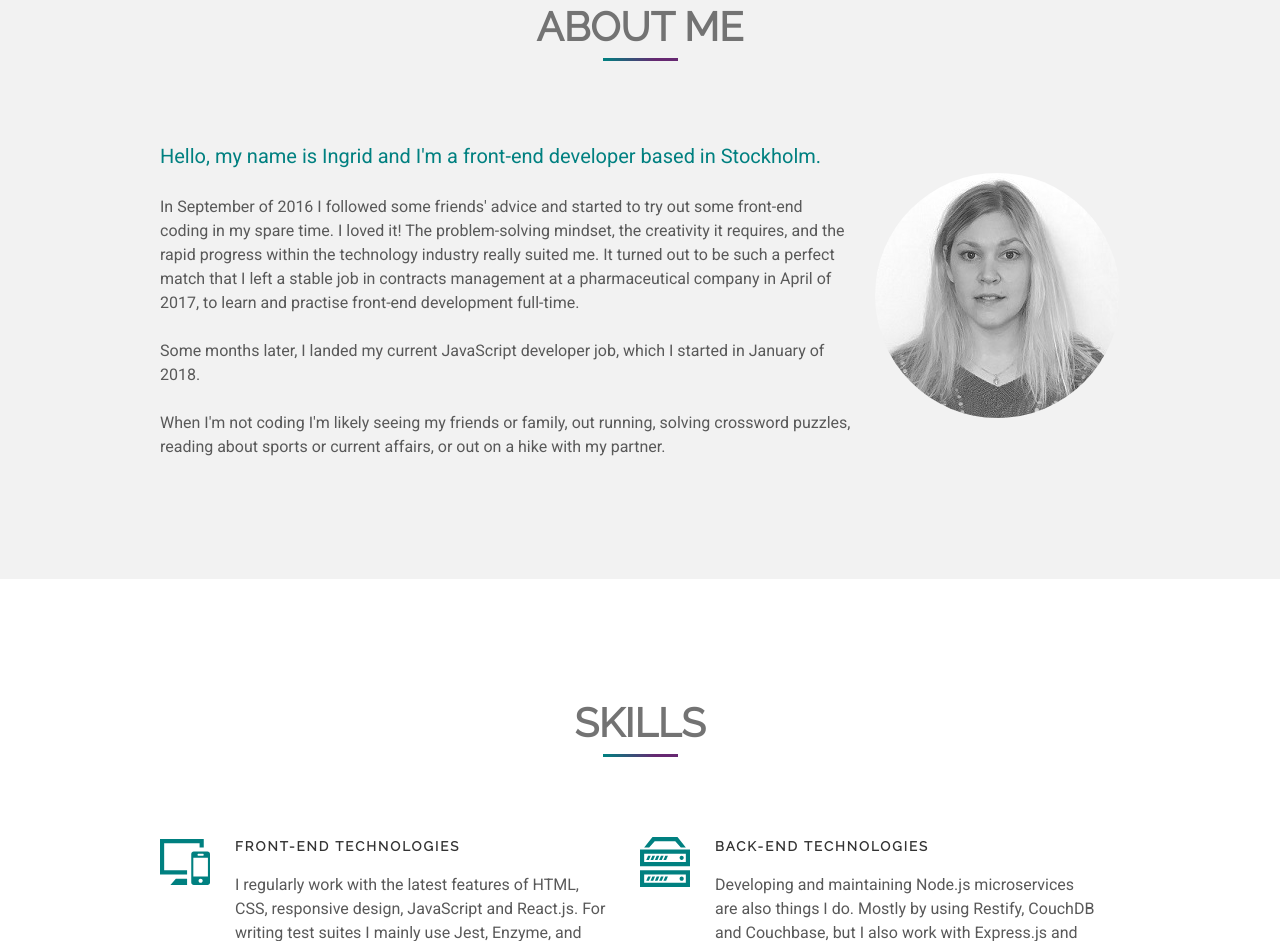
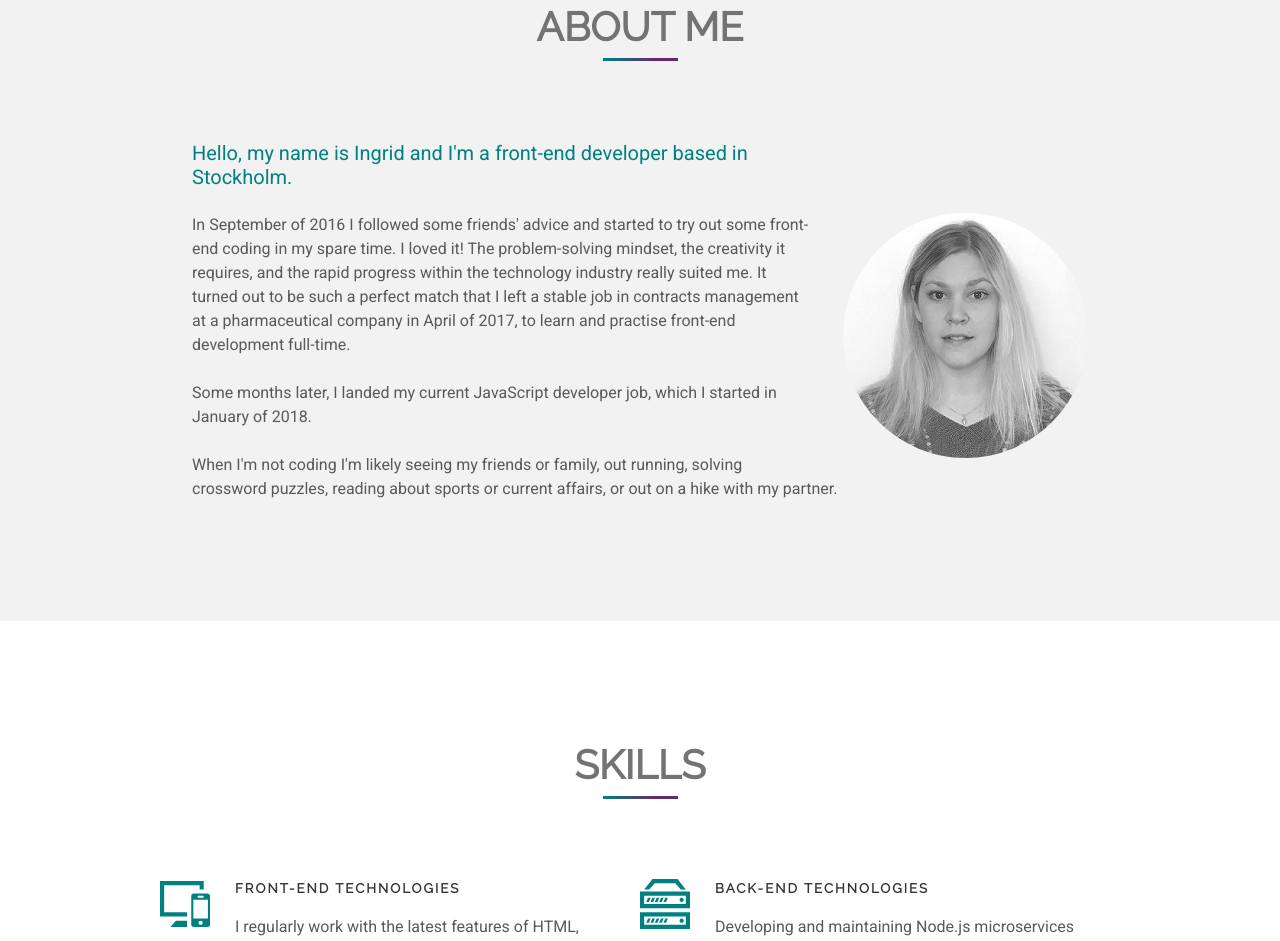
Before and after one commit to vocado78/vocado78.github.io, a plain HTML site: page index.html in a window 1280 px wide. Shown: the part 797-1738 px from the top of the page. Drawn offline with Linux system fonts and the light colour scheme.

Commit message:
CHANGES length of about text

```diff
--- a/index.html
+++ b/index.html
@@ -41,8 +41,8 @@
       <div class="portrait-wrapper">
         <img class="portrait" src="./images/portrait.jpg" style="max-width: 245px" alt="Portrait photo of me" />
       </div> <!-- class="portrait-wrapper" -->
-      <p>Hello, my name is Ingrid and I'm a front-end developer based in
-        Stockholm.</p>
+      <h3>Hello, my name is Ingrid and I'm a front-end developer based in
+        Stockholm.</h3>
       <p class="new-p">In September of 2016 I followed some friends' advice and started
         to try out some front-end coding in my spare time. I loved it!
         The problem-solving mindset, the creativity it requires, and the rapid
--- a/styles.css
+++ b/styles.css
@@ -175,13 +175,15 @@ h1, h2, h3, h5 {
   border-radius: 50%;
 }
 
+.about-wrapper h3 {
+  font-family: 'Roboto', 'Arial', sans-serif;
+  font-weight: normal;
+  font-size: 20px;
+  color: #008080;
+}
+
 .about-wrapper p {
   line-height: 1.5;
-}
-
-.about-wrapper p:first-of-type {
-  font-size: 20px;
-  color: #008080;
 }
 
 .new-p {
@@ -528,7 +530,7 @@ footer div p:first-of-type {
   }
   .portrait-wrapper {
     float: right;
-    margin: 32px 0 0 24px;
+    margin: 72px 0 0 24px;
   }
   .project-wrapper, .details {
     -webkit-box-orient: horizontal;
@@ -567,6 +569,12 @@ footer div p:first-of-type {
     margin: 0 auto;
     padding: 0;
   }
+  .about-wrapper {
+    padding: 0 32px;
+  }
+  .portrait-wrapper {
+    margin: 72px 0 16px 32px;
+  }
   .skills-wrapper {
     -webkit-box-orient: horizontal;
     -webkit-box-direction: normal;
```
